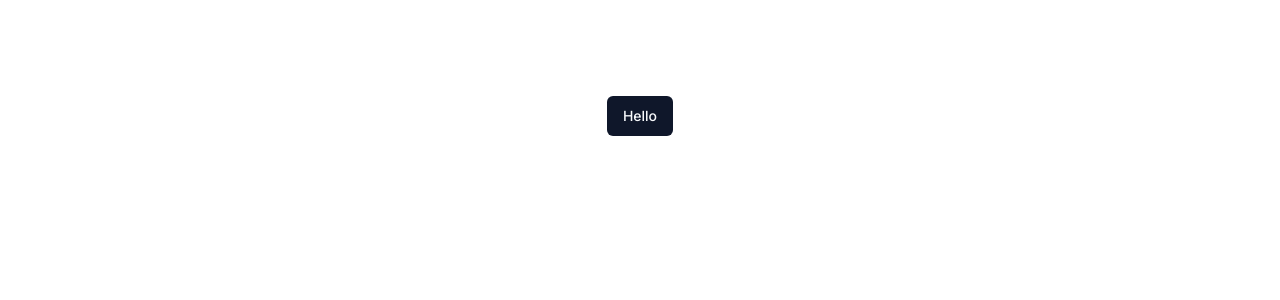
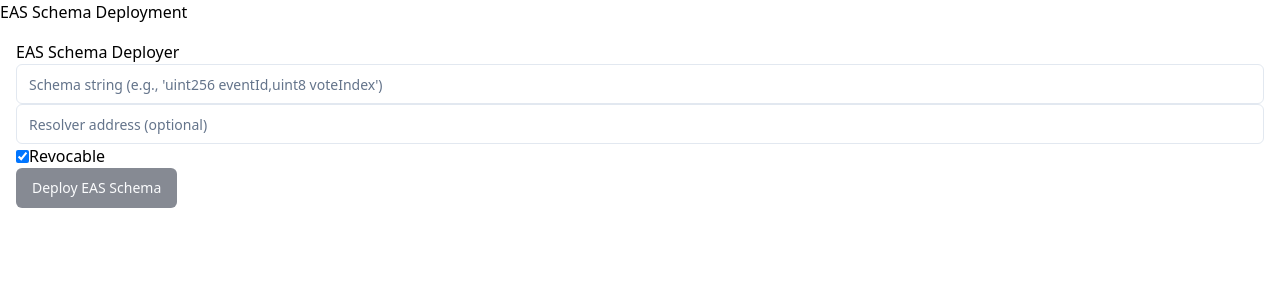
Before and after one commit to Ayushjain2205/superhack-2024, a Next.js app: page / in a window 1280 px wide. Shown: the top 300 px of the page. Built offline with nearby package versions, Linux system fonts and the light colour scheme.

Commit message:
Make a basic schema deployer

```diff
--- a/package.json
+++ b/package.json
@@ -9,9 +9,11 @@
     "lint": "next lint"
   },
   "dependencies": {
+    "@ethereum-attestation-service/eas-sdk": "^2.5.0",
     "@radix-ui/react-slot": "^1.1.0",
     "class-variance-authority": "^0.7.0",
     "clsx": "^2.1.1",
+    "ethers": "^5.7.2",
     "lucide-react": "^0.424.0",
     "next": "14.2.5",
     "react": "^18",
--- /dev/null
+++ b/src/components/EASSchemaDeployer.jsx
@@ -0,0 +1,112 @@
+import React, { useState } from "react";
+import { EAS, SchemaEncoder } from "@ethereum-attestation-service/eas-sdk";
+import { ethers } from "ethers";
+import { Button } from "@/components/ui/button";
+import { Alert, AlertDescription, AlertTitle } from "@/components/ui/alert";
+import { Input } from "@/components/ui/input";
+
+const EASSchemaDeployer = () => {
+  const [schemaString, setSchemaString] = useState("");
+  const [resolverAddress, setResolverAddress] = useState("");
+  const [revocable, setRevocable] = useState(true);
+  const [isDeploying, setIsDeploying] = useState(false);
+  const [deploymentStatus, setDeploymentStatus] = useState(null);
+  const [deployedSchemaUID, setDeployedSchemaUID] = useState("");
+
+  const deploySchema = async () => {
+    setIsDeploying(true);
+    setDeploymentStatus(null);
+    setDeployedSchemaUID("");
+
+    try {
+      // Connect to the Ethereum network (replace with your preferred method)
+      const provider = new ethers.providers.Web3Provider(window.ethereum);
+      const signer = provider.getSigner();
+
+      // EAS contract address (replace with the correct address for your network)
+      const EAS_CONTRACT_ADDRESS = "0xC2679fBD37d54388Ce493F1DB75320D236e1815e"; // Sepolia testnet
+
+      // Initialize the EAS SDK
+      const eas = new EAS(EAS_CONTRACT_ADDRESS);
+      eas.connect(signer);
+
+      // Create a SchemaEncoder instance
+      const schemaEncoder = new SchemaEncoder(schemaString);
+
+      // Register the schema
+      const transaction = await eas.registerSchema(
+        schemaString,
+        resolverAddress,
+        revocable,
+        schemaEncoder.encodeSchema()
+      );
+
+      const receipt = await transaction.wait();
+
+      // Get the SchemaUID from the transaction receipt
+      const schemaUID = receipt.events[0].args.uid;
+
+      setDeployedSchemaUID(schemaUID);
+      setDeploymentStatus("success");
+    } catch (error) {
+      console.error("Error deploying schema:", error);
+      setDeploymentStatus("error");
+    } finally {
+      setIsDeploying(false);
+    }
+  };
+
+  return (
+    <div className="p-4 space-y-4">
+      <h1 className="text-2xl font-bold">EAS Schema Deployer</h1>
+
+      <Input
+        placeholder="Schema string (e.g., 'uint256 eventId,uint8 voteIndex')"
+        value={schemaString}
+        onChange={(e) => setSchemaString(e.target.value)}
+      />
+
+      <Input
+        placeholder="Resolver address (optional)"
+        value={resolverAddress}
+        onChange={(e) => setResolverAddress(e.target.value)}
+      />
+
+      <div className="flex items-center space-x-2">
+        <input
+          type="checkbox"
+          checked={revocable}
+          onChange={(e) => setRevocable(e.target.checked)}
+          id="revocable"
+        />
+        <label htmlFor="revocable">Revocable</label>
+      </div>
+
+      <Button onClick={deploySchema} disabled={isDeploying || !schemaString}>
+        {isDeploying ? "Deploying..." : "Deploy EAS Schema"}
+      </Button>
+
+      {deploymentStatus === "success" && (
+        <Alert variant="success">
+          <AlertTitle>Success</AlertTitle>
+          <AlertDescription>
+            EAS schema deployed successfully!
+            <br />
+            Schema UID: {deployedSchemaUID}
+          </AlertDescription>
+        </Alert>
+      )}
+
+      {deploymentStatus === "error" && (
+        <Alert variant="destructive">
+          <AlertTitle>Error</AlertTitle>
+          <AlertDescription>
+            Failed to deploy EAS schema. Check the console for more details.
+          </AlertDescription>
+        </Alert>
+      )}
+    </div>
+  );
+};
+
+export default EASSchemaDeployer;
--- /dev/null
+++ b/src/components/ui/alert.tsx
@@ -0,0 +1,59 @@
+import * as React from "react"
+import { cva, type VariantProps } from "class-variance-authority"
+
+import { cn } from "@/lib/utils"
+
+const alertVariants = cva(
+  "relative w-full rounded-lg border border-slate-200 p-4 [&>svg~*]:pl-7 [&>svg+div]:translate-y-[-3px] [&>svg]:absolute [&>svg]:left-4 [&>svg]:top-4 [&>svg]:text-slate-950 dark:border-slate-800 dark:[&>svg]:text-slate-50",
+  {
+    variants: {
+      variant: {
+        default: "bg-white text-slate-950 dark:bg-slate-950 dark:text-slate-50",
+        destructive:
+          "border-red-500/50 text-red-500 dark:border-red-500 [&>svg]:text-red-500 dark:border-red-900/50 dark:text-red-900 dark:dark:border-red-900 dark:[&>svg]:text-red-900",
+      },
+    },
+    defaultVariants: {
+      variant: "default",
+    },
+  }
+)
+
+const Alert = React.forwardRef<
+  HTMLDivElement,
+  React.HTMLAttributes<HTMLDivElement> & VariantProps<typeof alertVariants>
+>(({ className, variant, ...props }, ref) => (
+  <div
+    ref={ref}
+    role="alert"
+    className={cn(alertVariants({ variant }), className)}
+    {...props}
+  />
+))
+Alert.displayName = "Alert"
+
+const AlertTitle = React.forwardRef<
+  HTMLParagraphElement,
+  React.HTMLAttributes<HTMLHeadingElement>
+>(({ className, ...props }, ref) => (
+  <h5
+    ref={ref}
+    className={cn("mb-1 font-medium leading-none tracking-tight", className)}
+    {...props}
+  />
+))
+AlertTitle.displayName = "AlertTitle"
+
+const AlertDescription = React.forwardRef<
+  HTMLParagraphElement,
+  React.HTMLAttributes<HTMLParagraphElement>
+>(({ className, ...props }, ref) => (
+  <div
+    ref={ref}
+    className={cn("text-sm [&_p]:leading-relaxed", className)}
+    {...props}
+  />
+))
+AlertDescription.displayName = "AlertDescription"
+
+export { Alert, AlertTitle, AlertDescription }
--- /dev/null
+++ b/src/components/ui/input.tsx
@@ -0,0 +1,25 @@
+import * as React from "react"
+
+import { cn } from "@/lib/utils"
+
+export interface InputProps
+  extends React.InputHTMLAttributes<HTMLInputElement> {}
+
+const Input = React.forwardRef<HTMLInputElement, InputProps>(
+  ({ className, type, ...props }, ref) => {
+    return (
+      <input
+        type={type}
+        className={cn(
+          "flex h-10 w-full rounded-md border border-slate-200 bg-white px-3 py-2 text-sm ring-offset-white file:border-0 file:bg-transparent file:text-sm file:font-medium placeholder:text-slate-500 focus-visible:outline-none focus-visible:ring-2 focus-visible:ring-slate-950 focus-visible:ring-offset-2 disabled:cursor-not-allowed disabled:opacity-50 dark:border-slate-800 dark:bg-slate-950 dark:ring-offset-slate-950 dark:placeholder:text-slate-400 dark:focus-visible:ring-slate-300",
+          className
+        )}
+        ref={ref}
+        {...props}
+      />
+    )
+  }
+)
+Input.displayName = "Input"
+
+export { Input }
--- a/src/pages/index.tsx
+++ b/src/pages/index.tsx
@@ -1,15 +1,10 @@
-import Image from "next/image";
-import { Inter } from "next/font/google";
-import { Button } from "@/components/ui/button";
-
-const inter = Inter({ subsets: ["latin"] });
+import EASSchemaDeployer from "../components/EASSchemaDeployer";
 
 export default function Home() {
   return (
-    <main
-      className={`flex min-h-screen flex-col items-center justify-between p-24 ${inter.className}`}
-    >
-      <Button>Hello</Button>
-    </main>
+    <div>
+      <h1>EAS Schema Deployment</h1>
+      <EASSchemaDeployer />
+    </div>
   );
 }
```
Also changed, not shown: 1 other file (tests, documents, lock files or other folders).
